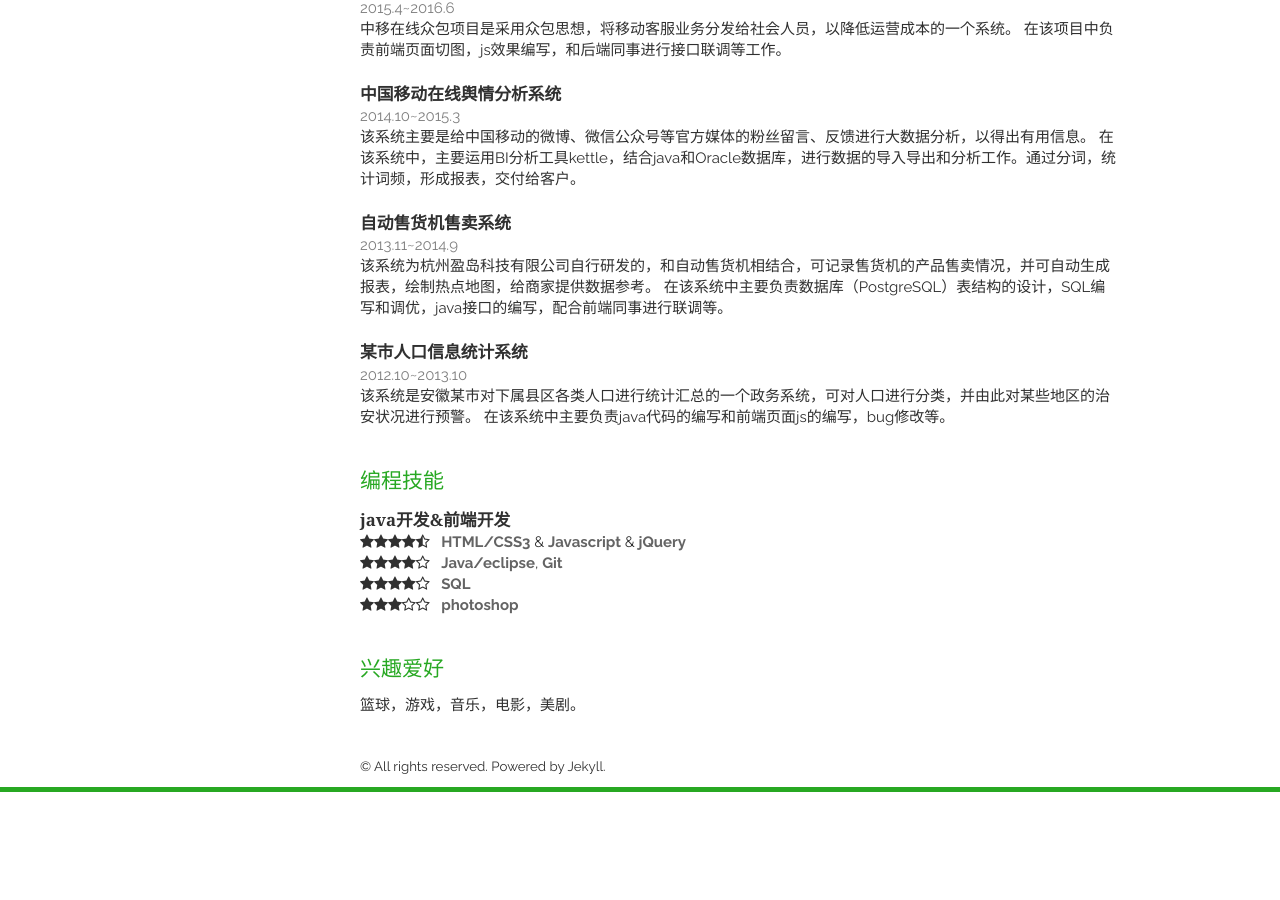
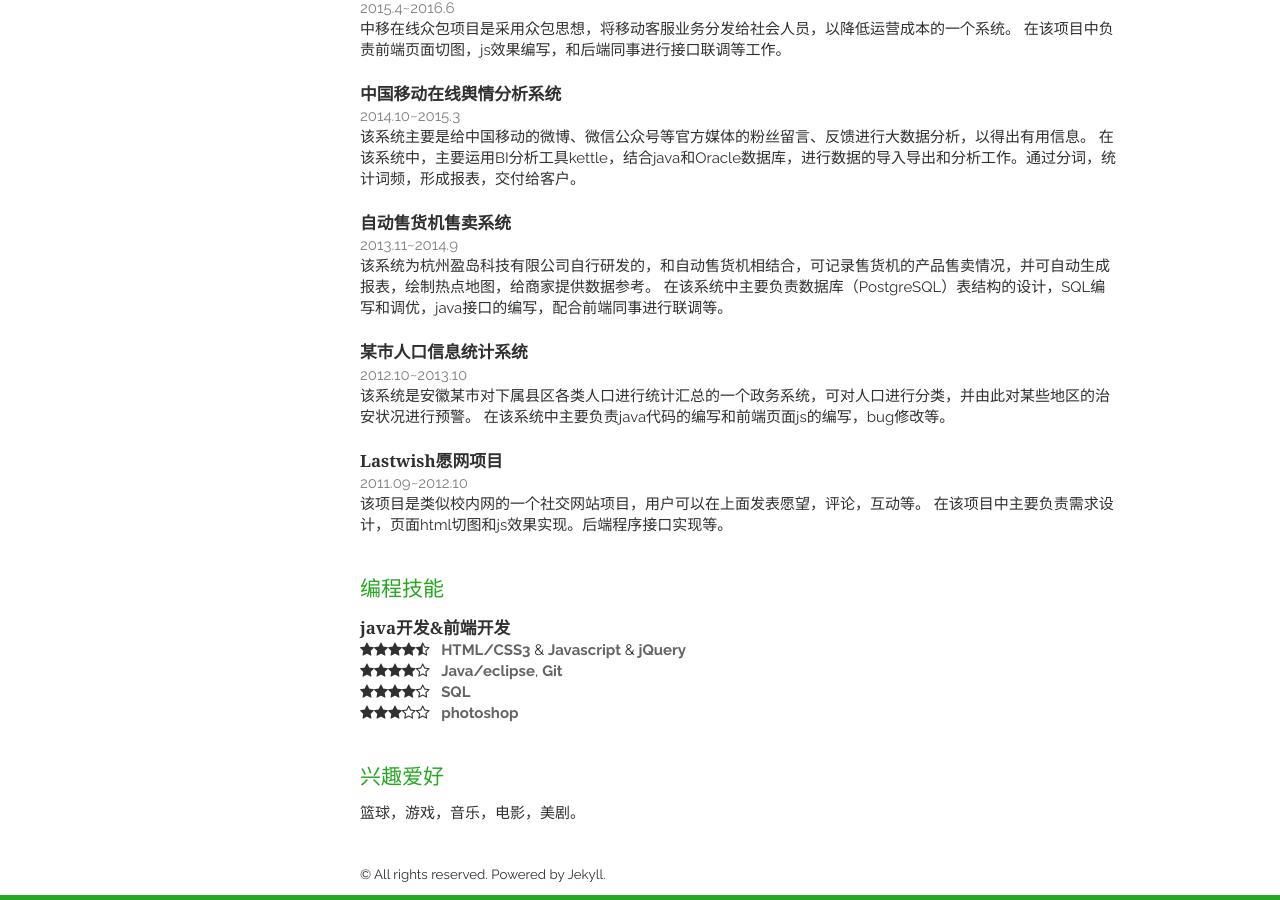
Before and after one commit to waitkafuka/vitae, a Jekyll site: the page built from index.html, in a window 1280 px wide and 900 px high, scrolled down 847 px. Built offline with Jekyll 4.4.1, drawn with Linux system fonts in a browser that asks for light colours; nearby versions of some CDN libraries; Markdown is read by kramdown in place of the engine named in the settings; the list of posts is cut into pages by our own code; before the commit the page ends 1639 px from its top, so only the background shows below that.

Commit message:
修改简历
修改简历

```diff
--- a/_includes/initiatives.html
+++ b/_includes/initiatives.html
@@ -60,4 +60,14 @@
             在该系统中主要负责java代码的编写和前端页面js的编写，bug修改等。
         </p>
     </article>
+    <article>
+        <header>
+            <h1>Lastwish愿网项目</h1>
+            <span><time>2011.09~2012.10</time></span>
+        </header>
+        <p>
+            该项目是类似校内网的一个社交网站项目，用户可以在上面发表愿望，评论，互动等。
+            在该项目中主要负责需求设计，页面html切图和js效果实现。后端程序接口实现等。
+        </p>
+    </article>
 </section>
```
